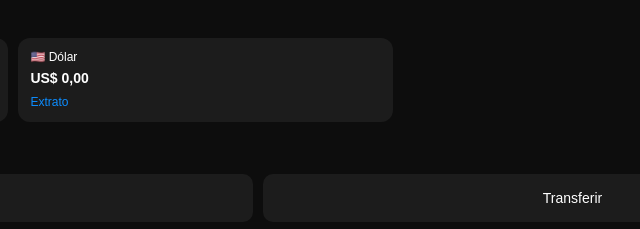
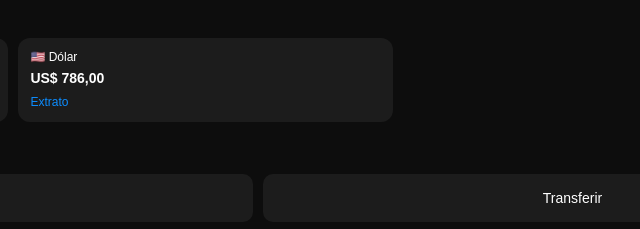
Before and after one commit to raszec/c6fakepage, a plain HTML site: page index.html in a window 1280 px wide. Shown: the part 122-351 px from the top of the page, 382-1022 px from the left. Drawn offline with Linux system fonts and the light colour scheme.

Commit message:
Update index.html

```diff
--- a/index.html
+++ b/index.html
@@ -46,7 +46,7 @@
       </div>
       <div class="card">
         <span class="flag"> 🇺🇸 Dólar</span>
-        <span class="value">US$ 0,00</span>
+        <span class="value">US$ 786,00</span>
         <a href="#">Extrato</a>
 
       </div>
```
